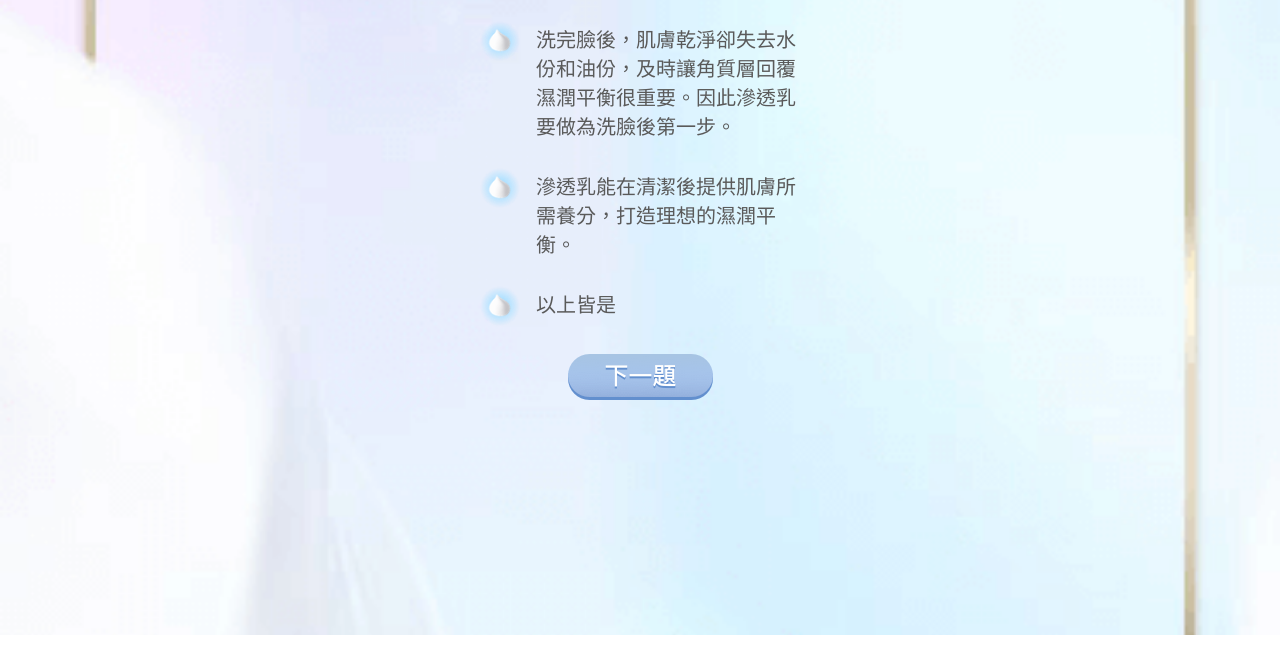
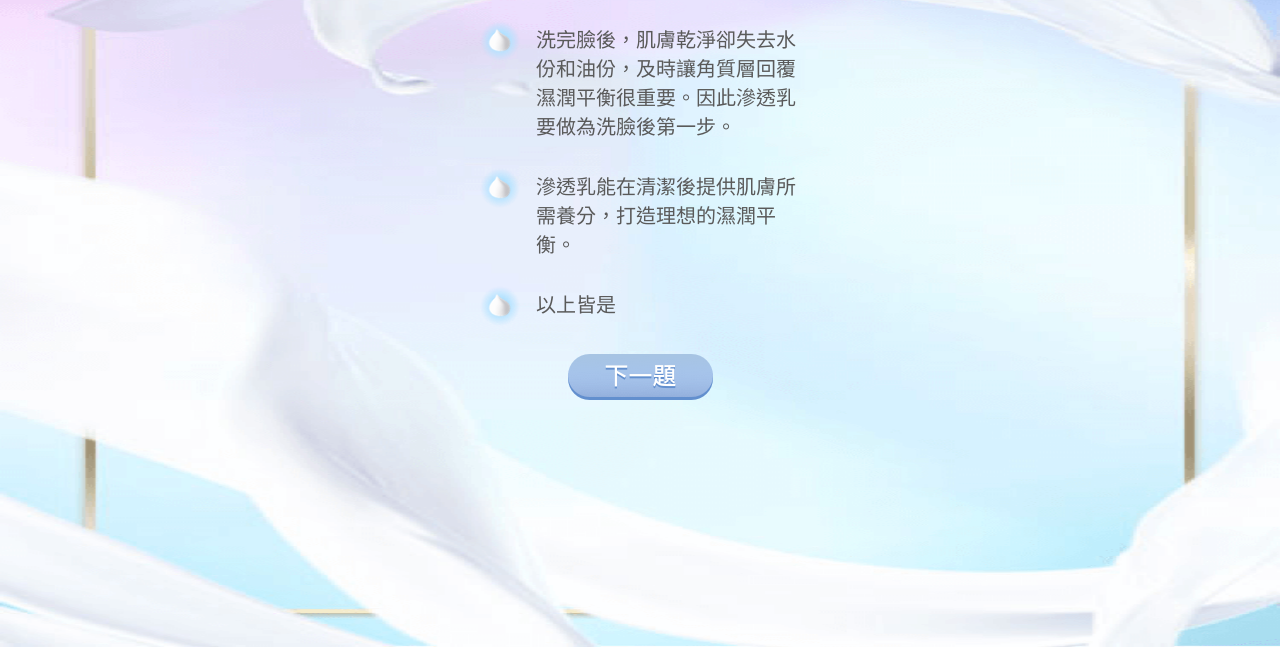
Before and after one commit to crazyms520/alibion, a plain HTML site: page qa01.html in a window 1280 px wide. Shown: the part 165-812 px from the top of the page. Drawn offline with Linux system fonts and the light colour scheme.

Commit message:
fix qa bg size

```diff
--- a/scss/public.scss
+++ b/scss/public.scss
@@ -71,11 +71,13 @@ body {
 }
 
 .s-box-2 {
-	background-image: url(../img/qa_bg.png);
+	background-image: url(../img/qa_bg@2x.png);
 	background-repeat: no-repeat;
 	background-position: center;
-	background-size: cover;
-	height: 100vh;
+	background-size: 100% 100%;
+    // width: 100vw;
+	height: 812px;
+	// min-height: 812px;
 }
 
 .s1 {
@@ -576,7 +578,8 @@ body {
 			letter-spacing: 3px;
 
 			> span {
-				color: #ff590f;
+				// color: #ff590f;
+				color: rgba(170, 131, 84, 1);
 			}
 
 			&.mt-0 {
```
Also changed, not shown: css/public.css.
